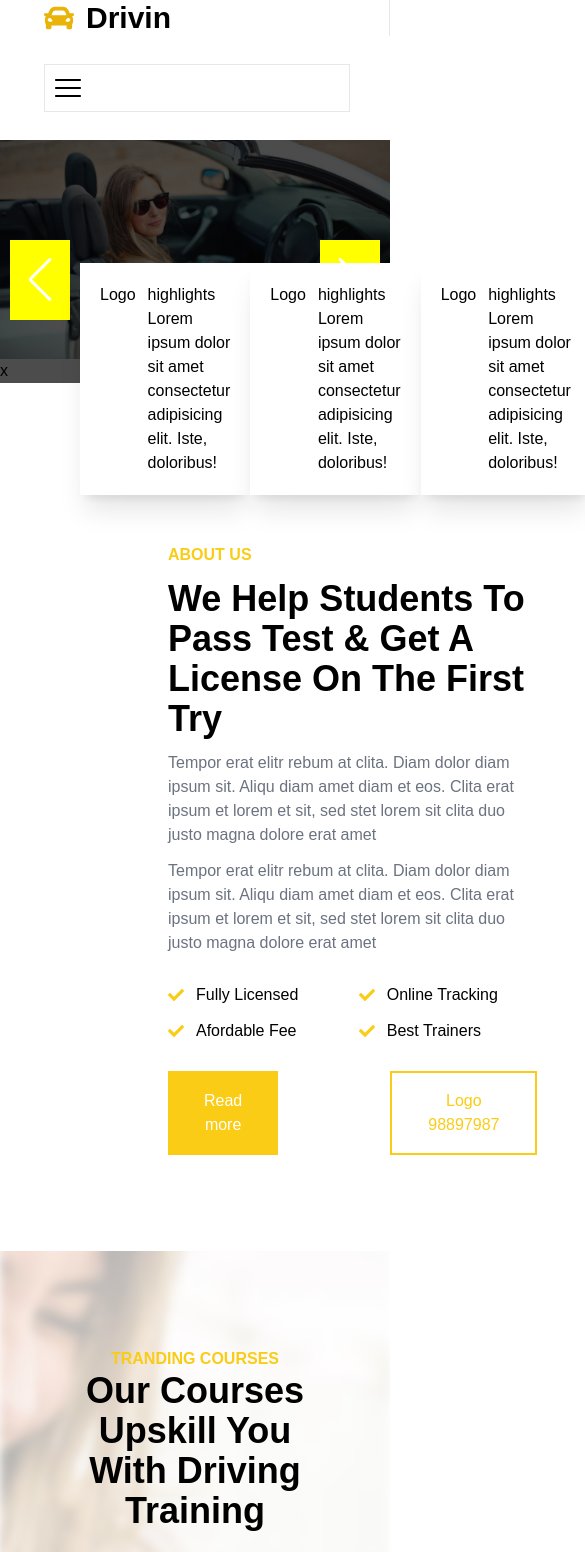
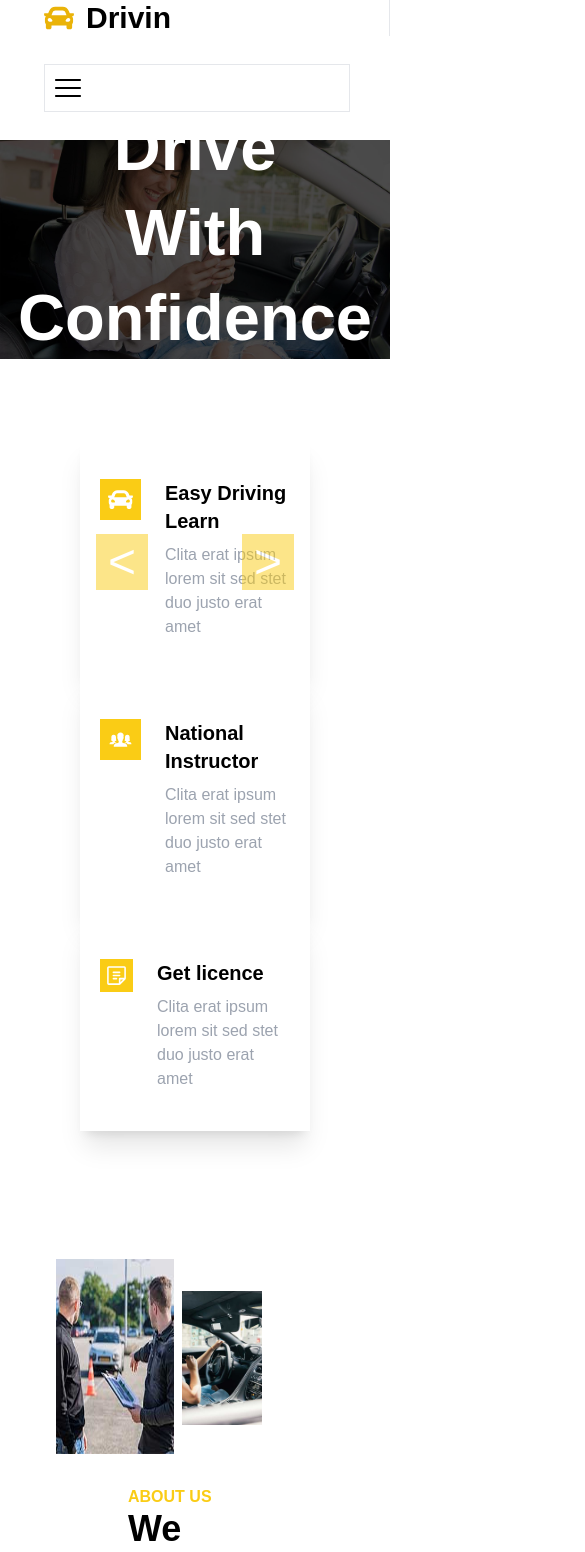
Before and after one commit to bbestyoo/Drivin, a React (Vite) app: page / in a window 390 px wide. Shown: the top 1552 px of the page, 585 px wide, since content can reach past the window. Built offline with nearby package versions, Linux system fonts and the light colour scheme.

Commit message:
fully responsive

```diff
--- a/package.json
+++ b/package.json
@@ -20,8 +20,7 @@
     "react-parallax": "^3.5.1",
     "react-router-dom": "^6.21.3",
     "react-slick": "^0.30.1",
-    "slick-carousel": "^1.8.1",
-    "swiper": "^11.0.5"
+    "slick-carousel": "^1.8.1"
   },
   "devDependencies": {
     "@types/react": "^18.2.43",
--- a/src/App.css
+++ b/src/App.css
@@ -1,7 +1,19 @@
 *{
   font-family: "Work Sans",sans-serif;
+
 }
 
+body {
+  width: full;
+}
+
+
+.mySlider {
+  font-size: 65px;
+  font-weight: 800;
+  font-family: sans-serif;
+  line-height: 85px;
+}
 
 .myCard {
   overflow: hidden;
@@ -89,7 +101,7 @@
   opacity: 1;
   height: 100%;
 }
-.slick-dots {
+.slider .slick-dots {
   bottom: -4rem !important;
   display: flex !important;
   gap: 0.5rem;
@@ -98,7 +110,7 @@
   transition: all 0.5s ease-in-out;
 }
 
-.slick-dots li button::before {
+.slider .slick-dots li button::before {
   /* background-color: #f3bd00; */
   border: 2px solid #f3bd00 !important;
 
@@ -111,7 +123,7 @@
   transition: all 0.5s ease-in-out;
 }
 
-.slick-dots li.slick-active {
+.slider .slick-dots li.slick-active {
   background-color: #f3bd00;
   /* border: none; */
   transition: all 0.5s ease-in-out;
@@ -119,3 +131,8 @@
   /* height: 40px;
   width: 40px; */
 }
+
+
+.sliderHome .slick-dots {
+  display: hidden;
+}
--- a/src/components/Aboutus.jsx
+++ b/src/components/Aboutus.jsx
@@ -24,16 +24,16 @@ export function About (){
 
 export const Aboutus = () => {
   return (
-    <div className="px-32 flex items-end gap-10 mb-24">
-      <div className="relative">
-        <img className="h-[70vh] w-[80vw]" src="about-1.jpg" alt="" />
+    <div className="px-32 grid grid-cols-1 gap-5 lg:grid-cols-2 lg:self-end lg:gap-10 mb-24">
+      <div className="relative self-end w-full">
+        <img className="lg:h-full w-full" src="about-1.jpg" alt="" />
         <img
           className=" border-white border-solid  border-8 absolute -top-10 -left-20 h-[25vh]"
           src="about-2.jpg"
           alt="oops"
         />
       </div>
-      <div className="flex flex-col gap-3">
+      <div className="mt-10 lg:mt-0 h-full  lg:flex lg:flex-col lg:gap-4">
         <h3 className="text-yellow-400 uppercase text-l font-bold">About us</h3>
         <h1 className="font-bold text-4xl">
           We Help Students To Pass Test & Get A License On The First Try
@@ -81,7 +81,7 @@ export const Aboutus = () => {
 };
 export const Features = () => {
   return (
-    <div className="px-20 flex items-end gap-10 my-24">
+    <div className="px-20 grid grid-cols-1 lg:grid-cols-2 gap-10 my-24">
       <div className="flex flex-col gap-3">
         <h3 className="text-yellow-400 uppercase text-l font-bold">WHY CHOOSE US!</h3>
         <h1 className="font-bold mb-4 text-4xl">
--- a/src/components/Agents.jsx
+++ b/src/components/Agents.jsx
@@ -1,8 +1,8 @@
 import { useState } from "react";
-import pp1 from "../../public/pp1.jpg";
-import pp2 from "../../public/pp2.jpg";
-import pp3 from "../../public/pp3.jpg";
-import pp4 from "../../public/pp4.jpg";
+import pp2 from "/pp2.jpg";
+import pp1 from "/pp1.jpg";
+import pp3 from "/pp3.jpg";
+import pp4 from "/pp4.jpg";
 import "../App.css";
 
 import { FaFacebookF } from "react-icons/fa";
@@ -32,7 +32,7 @@ function Agents() {
           We Have Great <br /> Experience Of Driving
         </h1>
       </section>
-      <section className=" container  px-8 flex gap-4 justify-center">
+      <section className="   px-8 grid grid-cols-1 md:grid-cols-2 lg:grid-cols-4 gap-5">
         <Card img={pp1} />
         <Card img={pp2} />
         <Card img={pp3} />
@@ -61,7 +61,7 @@ export const Card = (props) => {
             id=""
             alt="pp"
             src={props.img}
-            className=" h-[42vh] w-[70vw]  object-top object-cover"
+            className="h-[60vh] md:h-[42vh] w-[70vw]  object-top object-cover"
           />
         </div>
         <div
--- a/src/components/Courses.jsx
+++ b/src/components/Courses.jsx
@@ -29,11 +29,11 @@ export const Courses = () => {
         <p className='text-yellow-400 font-bold'>TRANDING COURSES</p>
         <h1 className='font-bold text-4xl'>Our Courses Upskill You <br /> With Driving Training</h1>
         </div>
-        <div className='flex gap-6 mt-10'>
+        <div className='grid grid-cols-1 md:grid-cols-2 md:items-center lg:grid-cols-3 gap-6 mt-10'>
             <div className='bg-white'>
-            <div className='flex flex-col items-center gap-4 px-5'>
+            <div className='flex flex-col items-center text-center gap-4 px-5'>
                 <button className='bg-yellow-400 text-white px-6 py-1 font-semibold'>$99</button>
-                <h1 className='font-semibold text-xl'>Automatic Car Lessons</h1>
+                <h1 className='font-semibold text-xl text-center'>Automatic Car Lessons</h1>
                 <p className='text-gray-500'>Tempor erat elitr rebum at clita dolor diam ipsum sit diam amet diam et eos</p>
                 <p className='flex justify-center mb-5 gap-2'>
                     <span className='flex items-center gap-2'>
@@ -49,9 +49,9 @@ export const Courses = () => {
                 <img src="courses-1.jpg" alt="oops" />
             </div>
             <div  className='bg-white'>
-            <div className='flex flex-col items-center gap-4 px-5'>
+            <div className='flex flex-col text-center items-center gap-4 px-5'>
                 <button className='bg-yellow-400 text-white px-6 py-1 font-semibold'>$99</button>
-                <h1 className='font-semibold text-xl'>Automatic Car Lessons</h1>
+                <h1 className='font-semibold text-xl text-center'>Automatic Car Lessons</h1>
                 <p className='text-gray-500'>Tempor erat elitr rebum at clita dolor diam ipsum sit diam amet diam et eos</p>
                 <p className='flex justify-center mb-5 gap-2'>
                     <span className='flex items-center gap-2'>
@@ -67,9 +67,9 @@ export const Courses = () => {
                 <img src="courses-1.jpg" alt="oops" />
             </div>
             <div  className='bg-white'>
-            <div className='flex flex-col items-center gap-4 px-5'>
+            <div className='flex flex-col items-center gap-4 text-center px-5'>
                 <button className='bg-yellow-400 text-white px-6 py-1 font-semibold'>$99</button>
-                <h1 className='font-semibold text-xl'>Automatic Car Lessons</h1>
+                <h1 className='font-semibold text-xl text-center'>Automatic Car Lessons</h1>
                 <p className='text-gray-500'>Tempor erat elitr rebum at clita dolor diam ipsum sit diam amet diam et eos</p>
                 <p className='flex justify-center mb-5 gap-2'>
                     <span className='flex items-center gap-2'>
--- a/src/components/Home.jsx
+++ b/src/components/Home.jsx
@@ -1,84 +1,166 @@
-import React from "react";
-import { Swiper, SwiperSlide } from "swiper/react";
-import {
-  Navigation,
-  Pagination,
-  Scrollbar,
-  A11y,
-  Autoplay,
-} from "swiper/modules";
-import "swiper/css";
-import "swiper/css/navigation";
-import "swiper/css/pagination";
-import "swiper/css/scrollbar";
-import "swiper/css/bundle";
+import React, { useRef } from 'react';
+
 import { Aboutus, Features } from "./Aboutus";
 import { Appointments, Courses } from "./Courses";
 import Agents from "./Agents";
 import Footer from "./Footer";
 import { Parallax } from "react-parallax";
 import Testimonials from "./Testimonials";
+import { PiNoteDuotone } from "react-icons/pi";
+import { IoIosPeople } from "react-icons/io";
+import { FaCar } from "react-icons/fa";
+
+import car0 from "/carousel-1.jpg";
+import car1 from "/carousel-2.jpg"
+import Slider from "react-slick";
+import "slick-carousel/slick/slick.css";
+import "slick-carousel/slick/slick-theme.css";
+
+const mock_data = [
+  {
+    id: 1,
+    image: car0,
+    text0: "Learn To Drive",
+    text1: " With Confidence"
+  },
+  {
+    id: 2,
+    image: car1,
+    text0: "Safe Driving Is ",
+    text1: " Our Top Priority"
+
+  },
+]
+export function Slides ({user}){
+
+  return (
+    <>
+    <div className="relative">
+      <div className=' relative  before:absolute before:block  before:h-full before:w-full  before:bg-black before:inset-0 before:opacity-70'>
+        <img className='h-full w-full' src={user.image} alt="" />
+      </div>
+      <div className='text-center absolute left-[50%] -translate-x-[50%] top-[50%] -translate-y-[50%]'>
+        <div className='text-white mb-10 mySlider'>
+
+        <h1>{user.text0}</h1>
+        <h1>{user.text1}</h1>
+        </div>
+        <div className='flex gap-5 justify-center'>
+
+        <button className='bg-yellow-400 px-12 py-4 text-white'>Learn More</button>
+        <button className='bg-white px-12 py-4 text-black'>Our Courses</button>
+        </div>
+      </div>
+
+
+
+    </div>
+    </>
+  )
+}
 
 export function Home() {
+
+
+  const sliderRef = useRef(null);
+
+  const settings = {
+    dots: false,
+    isFinite: true,
+    speed: 300,
+    slidesToShow: 1,
+    slidesToScroll: 1,
+    responsive: [
+      {
+        breakpoint: 1024,
+        settings: {
+          slidesToShow: 1,
+          slidesToScroll: 1,
+          infinite: true,
+        },
+      },
+      {
+        breakpoint: 600,
+        settings: {
+          slidesToShow: 2,
+          slidesToScroll: 2,
+          initialSlide: 2,
+        },
+      },
+      {
+        breakpoint: 480,
+        settings: {
+          slidesToShow: 1,
+          slidesToScroll: 1,
+        },
+      },
+    ],
+  };
+
+  const handlePrevSlide = () => {
+    sliderRef.current.slickPrev();
+  };
+
+  const handleNextSlide = () => {
+    sliderRef.current.slickNext();
+  };
+
   return (
-    <div className="w-full">
-      <div className="relative">
-        <Swiper
-          className="mb-40"
-          // install Swiper modules
-          modules={[Navigation, Pagination, Scrollbar, A11y, Autoplay]}
-          spaceBetween={50}
-          slidesPerView={1}
-          navigation
-          loop
-          autoplay={{ delay: 5000, disableOnInteraction: false }}
-          pagination={{ clickable: true }}
-          scrollbar={{ draggable: true }}
-          onSwiper={(swiper) => console.log(swiper)}
-          onSlideChange={() => console.log("slide change")}
-          slideToClickedSlide={true}
-        >
-          <SwiperSlide>
-            <div className=" relative  before:absolute  before:block  before:h-full before:w-full  before:bg-black before:inset-0 before:opacity-70">
-              <img className=" " src="carousel-1.jpg" alt="oops" />
+    <div className="">
+      <div className="relative mb-40">
+        <div className="">
+          <Slider className='sliderHome' {...settings} ref={sliderRef}>
+            {mock_data.map((slide, index) => (
+              <>
+              <div key={index}>
+                <Slides user={slide} />
+              </div>
+              </>
+
+            ))}
+          </Slider>
+
+          <div className="carousel-buttons">
+            <div onClick={handlePrevSlide} className='px-4 group absolute top-0 left-20  h-[100vh]  flex items-center'>
+
+            <button className='text-5xl  opacity-50 group-hover:opacity-100 bg-yellow-400 p-1 text-white px-3' >{'<'}</button>
             </div>
-          </SwiperSlide>
+            <div onClick={handleNextSlide} className='px-4 group absolute top-0 right-20  h-[100vh]  flex items-center'>
 
-          <SwiperSlide>
-            <div className=" relative  before:absolute  before:block  before:h-full before:w-full  before:bg-black before:inset-0 before:opacity-70">
-              <img src="carousel-2.jpg" alt="oops" />x
+            <button className='text-5xl  opacity-50 group-hover:opacity-100 bg-yellow-400 p-1 text-white px-3' >{'>'}</button>
             </div>
-          </SwiperSlide>
-        </Swiper>
 
-        <div className="flex mx-20 absolute bottom-1 translate-y-[50%] z-10">
-          <div className="flex gap-3 p-5 shadow-xl bg-white  ">
-            <span>Logo</span>
+          </div>
+
+      </div>
+        <div className="flex mx-20 flex-col my-20 lg:flex-row lg:absolute lg:-bottom-20 lg:translate-y-[50%] lg:z-10">
+          <div className="flex gap-6 items-start p-5 py-10 shadow-xl bg-white  ">
+            <span className='bg-yellow-400 p-2  text-white'><FaCar size={25}/></span>
             <div>
-              <span>highlights</span>
-              <p>
-                Lorem ipsum dolor sit amet consectetur adipisicing elit. Iste,
-                doloribus!
+              <span className='text-xl font-semibold'>Easy Driving Learn</span>
+              <p className='text-gray-400 mt-2'>
+              Clita erat ipsum lorem sit sed stet duo justo erat amet
+
               </p>
             </div>
           </div>
-          <div className="flex gap-3 p-5 shadow-xl bg-white ">
-            <span>Logo</span>
+          <div className="flex gap-6 items-start p-5 py-10 shadow-xl bg-white ">
+            <span className='bg-yellow-400 p-2 text-white'><IoIosPeople size={25}/></span>
             <div>
-              <span>highlights</span>
-              <p>
-                Lorem ipsum dolor sit amet consectetur adipisicing elit. Iste,
-                doloribus!
+              <span className='text-xl font-semibold'>National Instructor</span>
+              <p className='text-gray-400 mt-2'>
+              Clita erat ipsum lorem sit sed stet duo justo erat amet
+
               </p>
             </div>
           </div>
-          <div className="flex gap-3 p-5 shadow-xl bg-white  ">
-            <span>Logo</span>
+          <div className="flex gap-6 items-start p-5 py-10 shadow-xl bg-white  ">
+            <span className='bg-yellow-400 p-1 text-white'><PiNoteDuotone size={25}/></span>
             <div>
-              <span>highlights</span>
-              <p>
-                Lorem ipsum dolor sit amet consectetur adipisicing elit. Iste,
-                doloribus!
+              <span className='text-xl font-semibold'>Get licence</span>
+              <p className='text-gray-400 mt-2'>
+              Clita erat ipsum lorem sit sed stet duo justo erat amet
+
               </p>
             </div>
           </div>
@@ -105,7 +187,7 @@ export function Home() {
       <div className=" mt-52 mx-8 mb-28">
         <Agents />
       </div>
-      <div>
+      <div className="mt-24 mb-52">
         <Testimonials />
       </div>
       <Footer />
--- a/src/components/Testimonials.jsx
+++ b/src/components/Testimonials.jsx
@@ -1,7 +1,7 @@
-import pp1 from "../../public/pp1.jpg";
-import pp2 from "../../public/pp2.jpg";
-import pp3 from "../../public/pp3.jpg";
-import pp4 from "../../public/pp4.jpg";
+import pp1 from "/pp1.jpg";
+import pp2 from "/pp2.jpg";
+import pp3 from "/pp3.jpg";
+import pp4 from "/pp4.jpg";
 
 import { FaQuoteLeft } from "react-icons/fa";
 import "../App.css";
@@ -55,8 +55,8 @@ function Testimonials() {
     speed: 300,
     slidesToShow: 1,
     slidesToScroll: 1,
-    autoplay: true,
-    autoplaySpeed: 2000,
+    // autoplay: true,
+    // autoplaySpeed: 2000,
     cssEase: "linear",
     responsive: [
       {
@@ -85,10 +85,11 @@ function Testimonials() {
       },
     ],
   };
+
   return (
     <>
       <div className=" my-20">
-        <Slider {...settings}>
+        <Slider className="slider" {...settings}>
           {mock_data.map((slide, index) => {
             return (
               <div key={index}>
@@ -116,10 +117,16 @@ export default Testimonials;
 export const Card = ({ user }) => {
   return (
     <>
+    <div className="">
+
       <section
         id="for the carousel box "
         className="  flex flex-col items-center "
       >
+        <div className="text-center mb-16">
+          <p className="text-yellow-400">TESTIMONIAL</p>
+          <h1 className="font-bold text-4xl text-black">What Our Clients Say! </h1>
+        </div>
         <div className=" relative">
           <img
             className=" w-36 h-36 object-cover object-top rounded-full"
@@ -139,6 +146,8 @@ export const Card = ({ user }) => {
         <p className=" text-black text-xl font-semibold">{user.name}</p>
         <p className=" text-slate-400">{user.profession}</p>
       </section>
+    </div>
+
     </>
   );
 };
--- a/src/index.css
+++ b/src/index.css
@@ -2,23 +2,7 @@
 @tailwind components;
 @tailwind utilities;
 
-/* Custom styles to hide navigation buttons when not needed */
-.swiper-button-prev,
-.swiper-button-next {
-  color: white;
-  background-color: yellow;
-  height: 30px;
-  font-size: 10px;
-  width: 50px;
-  padding: 40px 30px;
-}
-.swiper-scrollbar {
-  display: none;
-}
 
-.swiper-pagination-bullet {
-  display: none;
-}
 
 /* //about us pic big ass border */
 
```
Also changed, not shown: 1 other file (tests, documents, lock files or other folders).
